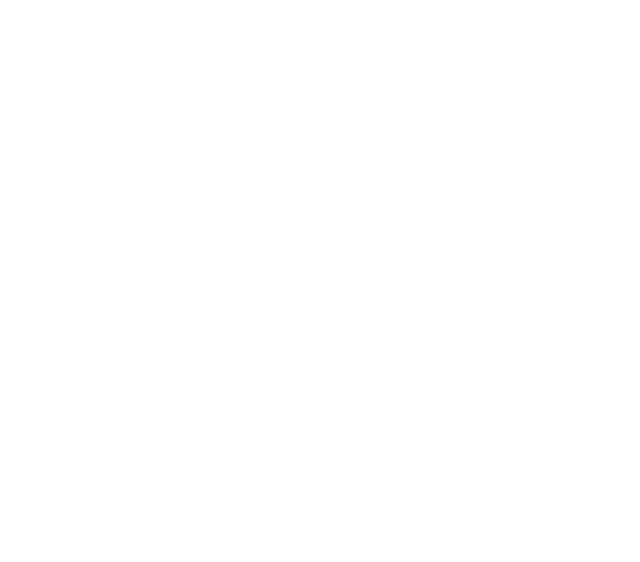
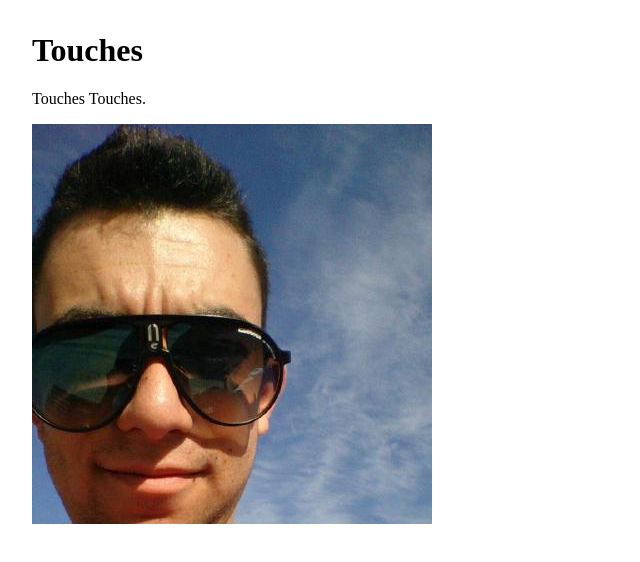
Before and after one commit to rogermelich/tinkeringTouches, a website: page Social.html in a window 1280 px wide. Shown: the whole page, without its empty margins (0-640 px from the left). Drawn offline with Linux system fonts and the light colour scheme.

Commit message:
Add  Twitter and Google Social Share

```diff
--- a/Social.html
+++ b/Social.html
@@ -5,16 +5,29 @@
     <meta name="viewport"
           content="width=device-width, user-scalable=no, initial-scale=1.0, maximum-scale=1.0, minimum-scale=1.0">
     <meta http-equiv="X-UA-Compatible" content="ie=edge">
-    <!--Meta Facebook Share-->
+    <!--Meta Facebook Twitter and Google og: type Share-->
     <meta property="og:title" content="Touches" />
     <meta property="og:description"
           content="Example Touches" />
     <meta property="og:image" content="https://rogermelich.github.io/tinkeringTouches/14792024.jpg" />
     <meta property="og:url" content="https://rogermelich.github.io/tinkeringTouches/Social.html" />
     <meta property="og:type" content="website" />
+    <!--Meta Twitter Share Utilitza og:-->
+    <meta name="twitter:card" content="summary_large_image">
+    <meta name="twitter:site" content="agektmr">
     <title>Touchess</title>
 </head>
+<style>
+    body {
+        margin: 2em;
+    }
+</style>
 <body>
-
+<!--Google Share-->
+<div itemscope itemtype="http://schema.org/Article">
+    <h1 itemprop="name">Touches</h1>
+    <p itemprop="description">Touches Touches.</p>
+    <img itemprop="image" src="https://rogermelich.github.io/tinkeringTouches/14792024.jpg" />
+</div>
 </body>
 </html>
```
